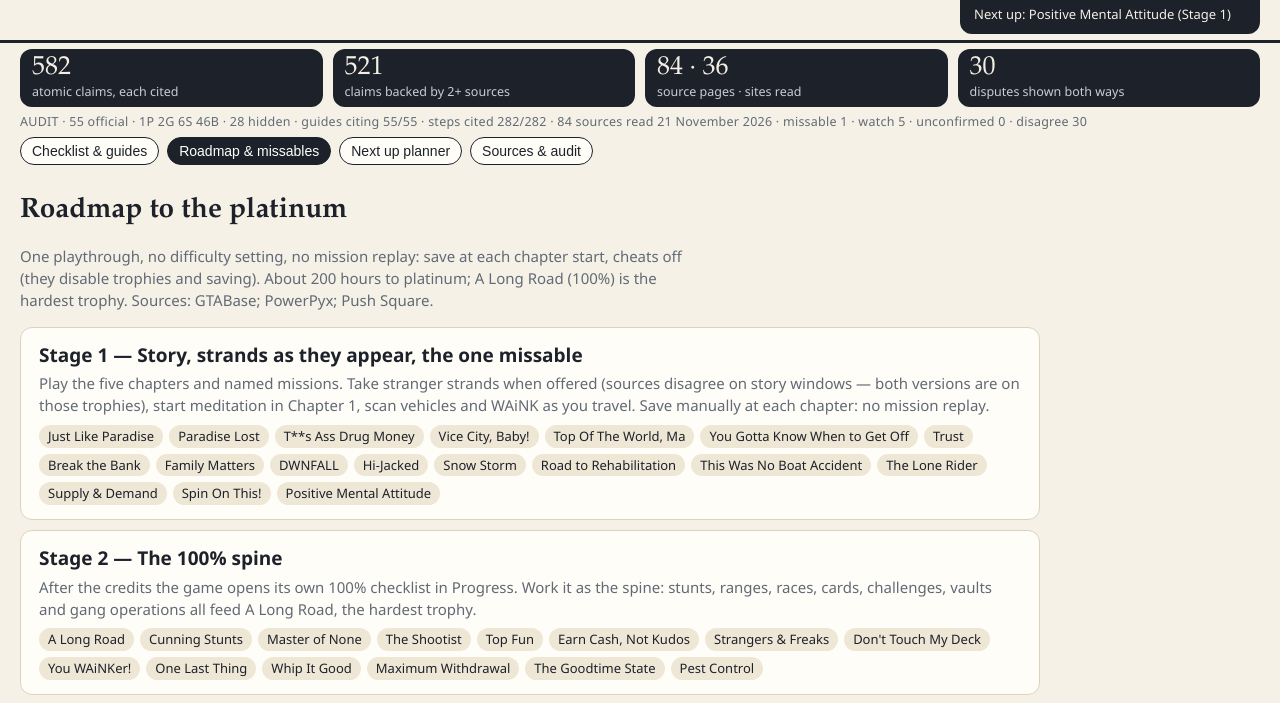
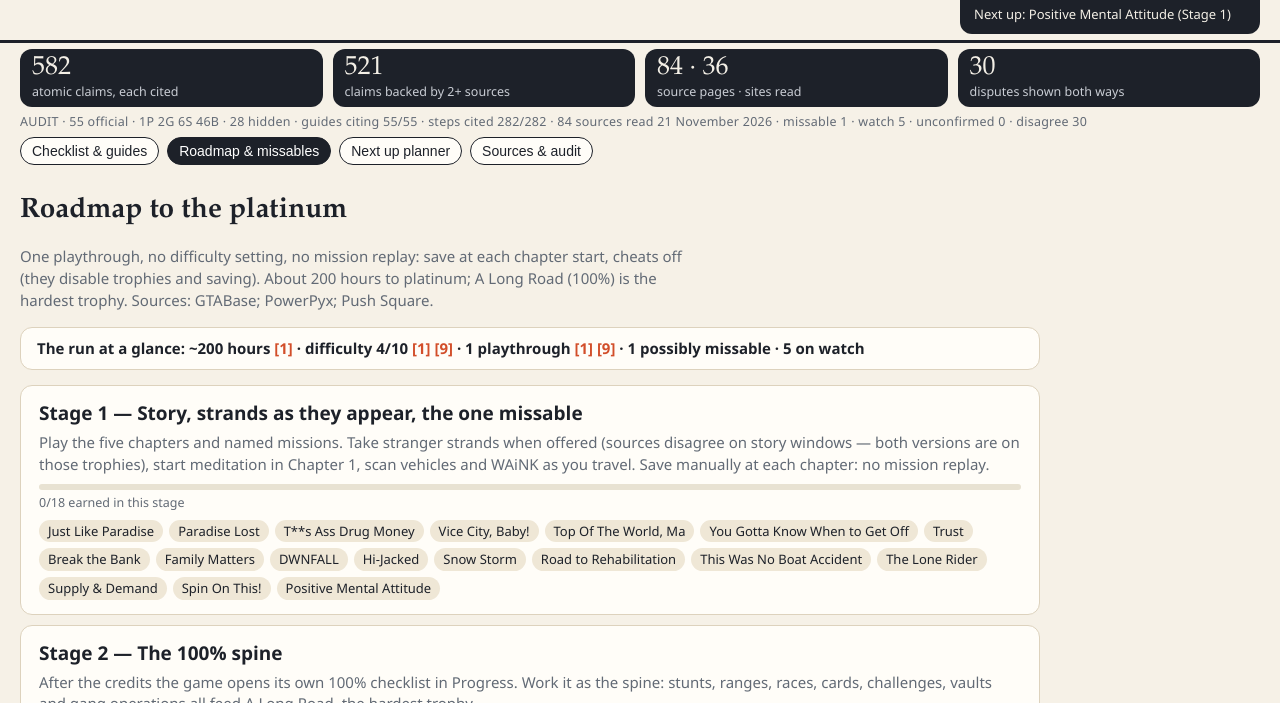
Before and after one commit to kby157/gta6-trophy-guide, a plain HTML site: page app/index.html in a window 1280 px wide. Both pictures are taken after a click on the button "Roadmap & missables". Shown: the part 97-800 px from the top of the page. Drawn offline with Linux system fonts and the light colour scheme.

Commit message:
Finals round 2: Next up rail on the cover, roadmap summary band with cited stats and per-stage progress bars, per-site rollup on the sources view

```diff
--- a/app/js/main.js
+++ b/app/js/main.js
@@ -64,7 +64,7 @@ function renderAll() {
     renderAll();
   });
   renderDetail(doc, currentTrophy(), store);
-  renderRail(doc, currentTrophy());
+  renderRail(doc, currentTrophy(), nextUp);
   renderRoadmap(all, store);
   renderNextUp(nextUp);
   document.getElementById('checklist-view').hidden = view.panel !== 'checklist';
--- a/app/js/views.js
+++ b/app/js/views.js
@@ -183,10 +183,23 @@ export function renderDetail(doc, trophy, store) {
   panel.append(done);
 }
 
-// Rail: sources the guide cites, facts/steps backed per source.
-export function renderRail(doc, trophy) {
+// Rail: the Next Up five first, then sources the guide cites.
+export function renderRail(doc, trophy, nextUp = []) {
   const rail = document.getElementById('sources-rail');
   rail.replaceChildren();
+  if (nextUp.length) {
+    rail.append(element('h3', 'rail-title', 'Next up'));
+    const upList = element('ul', 'rail-list rail-nextup');
+    for (const up of nextUp) {
+      const item = element('li', 'rail-entry');
+      item.append(element('span', 'rail-name', up.name));
+      item.append(element('span', 'rail-counts', `Stage ${up.stage}`));
+      if (up.missable) item.append(element('span', 'flag', ' ⚠ MISSABLE'));
+      else if (up.story_window) item.append(element('span', 'flag flag-quiet', ' WATCH'));
+      upList.append(item);
+    }
+    rail.append(upList);
+  }
   rail.append(element('h3', 'rail-title', 'Sources behind this guide'));
   if (!trophy) {
     rail.append(element('p', 'rail-empty', 'Select a trophy to see the sources its guide rests on.'));
@@ -204,15 +217,49 @@ export function renderRail(doc, trophy) {
   rail.append(list);
 }
 
+// The run at a glance: every number is read off the platinum trophy's own
+// facts and dispute sides, with the refs those entries already carry; the
+// missable / watch counts are counted from the trophy flags themselves.
+function roadmapBandItems(trophies) {
+  const platinum = trophies.find((trophy) => trophy.kind === 'platinum');
+  const items = [];
+  const hours = (platinum?.disagreement?.sides ?? []).find((side) => /200 hours/.test(side.t));
+  if (hours) items.push({ label: '~200 hours', refs: hours.refs });
+  const facts = platinum?.facts ?? [];
+  const difficulty = facts.find((fact) => /difficulty 4 out of 10/.test(fact.t));
+  if (difficulty) items.push({ label: 'difficulty 4/10', refs: difficulty.refs });
+  const run = facts.find((fact) => /^One playthrough/.test(fact.t));
+  if (run) items.push({ label: '1 playthrough', refs: run.refs });
+  const missable = trophies.filter((trophy) => trophy.missable).length;
+  const watch = trophies.filter((trophy) => trophy.story_window).length;
+  if (missable) items.push({ label: `${missable} possibly missable`, refs: [] });
+  if (watch) items.push({ label: `${watch} on watch`, refs: [] });
+  return items;
+}
+
 export function renderRoadmap(trophies, store) {
   const wrap = document.getElementById('roadmap-stages');
   wrap.replaceChildren();
+  const band = element('p', 'roadmap-band', 'The run at a glance: ');
+  roadmapBandItems(trophies).forEach((item, index) => {
+    if (index) band.append(document.createTextNode(' · '));
+    band.append(document.createTextNode(item.label));
+    if (item.refs?.length) band.append(element('span', 'step-refs', ` [${item.refs.join('] [')}]`));
+  });
+  wrap.append(band);
   for (const stageInfo of ROADMAP_STAGES) {
     const section = element('section', 'stage');
     section.append(element('h3', '', stageInfo.title));
     section.append(element('p', '', stageInfo.text));
+    const inStage = trophiesForStage(trophies, stageInfo.stage);
+    const earnedInStage = inStage.filter((trophy) => store.isEarned(trophy.id)).length;
+    const progress = element('div', 'stage-progress');
+    const fill = element('span', 'stage-progress-fill');
+    fill.style.width = `${inStage.length ? Math.round((earnedInStage / inStage.length) * 100) : 0}%`;
+    progress.append(fill);
+    section.append(progress, element('p', 'stage-progress-label', `${earnedInStage}/${inStage.length} earned in this stage`));
     const chips = element('div', 'chips');
-    for (const trophy of trophiesForStage(trophies, stageInfo.stage)) {
+    for (const trophy of inStage) {
       const chip = element('span', 'tchip', trophy.name);
       if (store.isEarned(trophy.id)) chip.classList.add('done');
       chips.append(chip);
@@ -267,6 +314,41 @@ export function renderSources(doc) {
   const claimCounts = sourceClaimCounts(doc);
   const list = document.getElementById('sources-list');
   list.replaceChildren();
+  // Per-site rollup, counted from the same citations as the list below:
+  // pages = cited registry pages on the site; guides = trophies citing it.
+  const citedNumbers = new Set();
+  const guidesPerSite = new Map();
+  for (const trophy of doc.trophies ?? []) {
+    const sites = new Set();
+    for (const ref of citedRefsFor(trophy)) {
+      citedNumbers.add(ref);
+      const source = sourceByNumber(doc, ref);
+      if (source) sites.add(source.site);
+    }
+    for (const site of sites) guidesPerSite.set(site, (guidesPerSite.get(site) ?? 0) + 1);
+  }
+  const pagesPerSite = new Map();
+  for (const source of doc.sources ?? []) {
+    if (citedNumbers.has(source.n)) pagesPerSite.set(source.site, (pagesPerSite.get(source.site) ?? 0) + 1);
+  }
+  document.getElementById('site-rollup')?.remove();
+  const table = element('table', 'site-rollup');
+  table.id = 'site-rollup';
+  const head = element('tr');
+  for (const label of ['Site', 'Pages read', 'Guides citing']) head.append(element('th', '', label));
+  table.append(head);
+  const rows = [...pagesPerSite.entries()]
+    .sort((a, b) => b[1] - a[1] || (guidesPerSite.get(b[0]) ?? 0) - (guidesPerSite.get(a[0]) ?? 0));
+  for (const [site, pages] of rows) {
+    const row = element('tr');
+    row.append(
+      element('td', '', site),
+      element('td', '', String(pages)),
+      element('td', '', `${guidesPerSite.get(site) ?? 0} of 55`),
+    );
+    table.append(row);
+  }
+  list.before(table);
   for (const source of doc.sources ?? []) {
     const item = element('li', 'source-entry');
     const counts = claimCounts.get(source.n) ?? { claims: 0, backed: 0 };
--- a/app/style.css
+++ b/app/style.css
@@ -115,6 +115,14 @@ h1 { margin: 0; font-family: Iowan Old Style, Palatino, Georgia, serif; font-siz
   padding: 12px 14px; position: sticky; top: 12px; font-size: 13px;
 }
 .rail-title { margin: 0 0 6px; font-size: 15px; }
+.rail-nextup { margin-bottom: 14px; }
+.roadmap-band { background: var(--pane); border: 1px solid var(--line); border-radius: 12px; padding: 10px 16px; font-weight: 600; }
+.stage-progress { height: 6px; background: #e8e2d2; border-radius: 999px; overflow: hidden; margin: 2px 0 4px; }
+.stage-progress-fill { display: block; height: 100%; background: var(--accent); }
+.stage-progress-label { font-size: 12.5px; margin: 0 0 8px; }
+.site-rollup { border-collapse: collapse; margin: 10px 0 16px; font-size: 13.5px; }
+.site-rollup th, .site-rollup td { border: 1px solid var(--line); padding: 4px 10px; text-align: left; }
+.site-rollup th { background: var(--pane); }
 .rail-summary { color: var(--muted); margin: 0 0 8px; font-size: 12.5px; }
 .rail-list { list-style: none; margin: 0; padding: 0; display: grid; gap: 9px; }
 .rail-name { display: block; font-weight: 600; line-height: 1.3; }
```
Also changed, not shown: shots.json (+1 -1 lines), screenshots/1-cover.jpg, screenshots/4-tracker.jpg.
